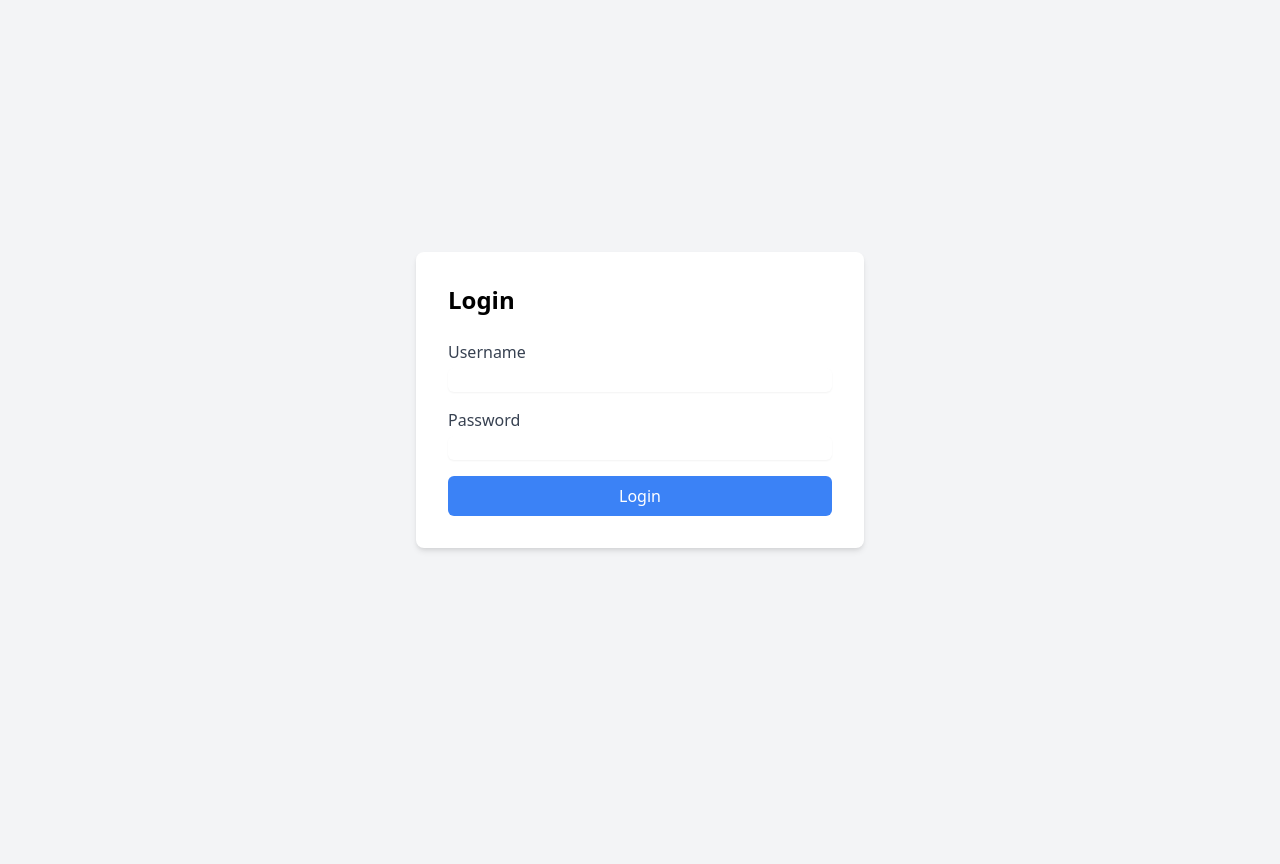
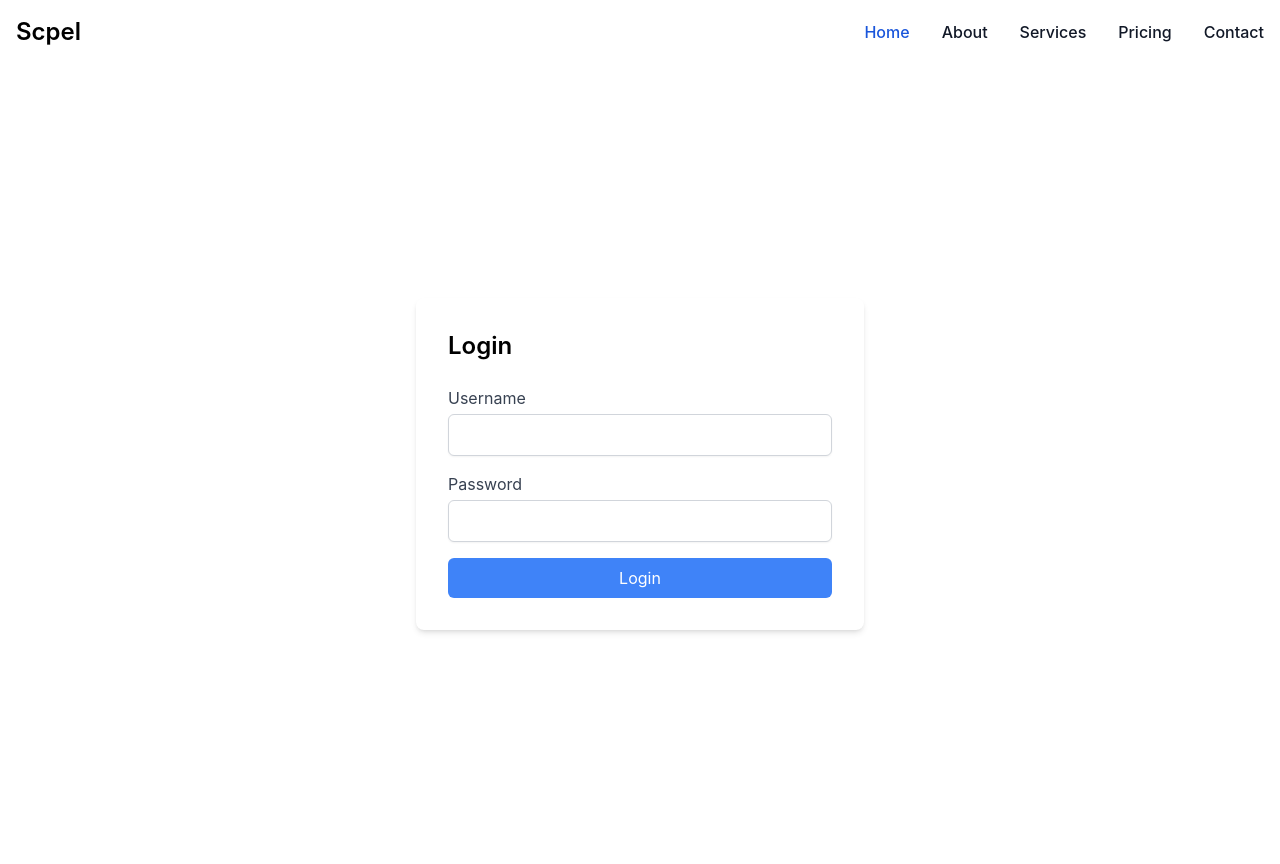
Before and after one commit to Scpel-lang/Scpel_Forum_and_User_Community, a PHP site: page /login.php in a window 1280 px wide. Before the commit the page ends 551 px from the top, so only its background shows below. Run offline with PHP 8.4, Linux system fonts and the light colour scheme; a stand-in replaces the project's code that opens the database connection; some libraries are stand-ins or nearby versions.

Commit message:
updated the design of the login file

```diff
--- a/login.php
+++ b/login.php
@@ -50,10 +50,30 @@ if ($_SERVER["REQUEST_METHOD"] == "POST") {
 <head>
     <meta charset="UTF-8">
     <meta name="viewport" content="width=device-width, initial-scale=1.0">
-    <title>Login</title>
+    <title>Login - A Systems reflective meta-programming language for AI</title>
     <link rel="stylesheet" href="https://cdn.jsdelivr.net/npm/tailwindcss@2.2.19/dist/tailwind.min.css">
+    <link href="https://cdnjs.cloudflare.com/ajax/libs/flowbite/2.3.0/flowbite.min.css" rel="stylesheet">
+    <link rel="stylesheet" type="text/css" href="../docs/styles.css">
+    <link rel="stylesheet" href="./sheety.css">
 </head>
-<body class="bg-gray-100">
+<body class="h-screen">
+
+    <nav class="bg-white border-gray-200 dark:bg-gray-900">
+        <div class="max-w-screen-xl flex flex-wrap items-center justify-between mx-auto p-4">
+            <a href="https://flowbite.com/" class="flex items-center space-x-3 rtl:space-x-reverse">
+                <span class="self-center text-2xl font-semibold whitespace-nowrap dark:text-white">Scpel</span>
+            </a>
+            <div class="hidden w-full md:block md:w-auto" id="navbar-default">
+                <ul class="font-medium flex flex-col p-4 md:p-0 mt-4 border border-gray-100 rounded-lg bg-gray-50 md:flex-row md:space-x-8 rtl:space-x-reverse md:mt-0 md:border-0 md:bg-white dark:bg-gray-800 md:dark:bg-gray-900 dark:border-gray-700">
+                    <li><a href="#" class="block py-2 px-3 text-white bg-blue-700 rounded md:bg-transparent md:text-blue-700 md:p-0 dark:text-white md:dark:text-blue-500" aria-current="page">Home</a></li>
+                    <li><a href="#" class="block py-2 px-3 text-gray-900 rounded hover:bg-gray-100 md:hover:bg-transparent md:border-0 md:hover:text-blue-700 md:p-0 dark:text-white md:dark:hover:text-blue-500 dark:hover:bg-gray-700 dark:hover:text-white md:dark:hover:bg-transparent">About</a></li>
+                    <li><a href="#" class="block py-2 px-3 text-gray-900 rounded hover:bg-gray-100 md:hover:bg-transparent md:border-0 md:hover:text-blue-700 md:p-0 dark:text-white md:dark:hover:text-blue-500 dark:hover:bg-gray-700 dark:hover:text-white md:dark:hover:bg-transparent">Services</a></li>
+                    <li><a href="#" class="block py-2 px-3 text-gray-900 rounded hover:bg-gray-100 md:hover:bg-transparent md:border-0 md:hover:text-blue-700 md:p-0 dark:text-white md:dark:hover:text-blue-500 dark:hover:bg-gray-700 dark:hover:text-white md:dark:hover:bg-transparent">Pricing</a></li>
+                    <li><a href="#" class="block py-2 px-3 text-gray-900 rounded hover:bg-gray-100 md:hover:bg-transparent md:border-0 md:hover:text-blue-700 md:p-0 dark:text-white md:dark:hover:text-blue-500 dark:hover:bg-gray-700 dark:hover:text-white md:dark:hover:bg-transparent">Contact</a></li>
+                </ul>
+            </div>
+        </div>
+    </nav>
     <div class="flex justify-center items-center h-screen">
         <div class="max-w-md w-full">
             <div class="bg-white rounded-lg shadow-md p-8">
@@ -75,5 +95,6 @@ if ($_SERVER["REQUEST_METHOD"] == "POST") {
             </div>
         </div>
     </div>
+    <script src="https://cdnjs.cloudflare.com/ajax/libs/flowbite/2.2.0/flowbite.min.js"></script>
 </body>
 </html>
```
